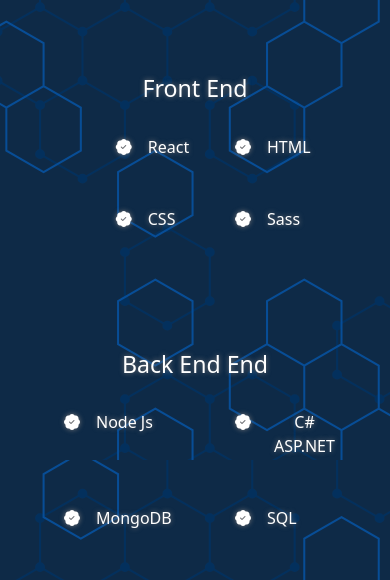
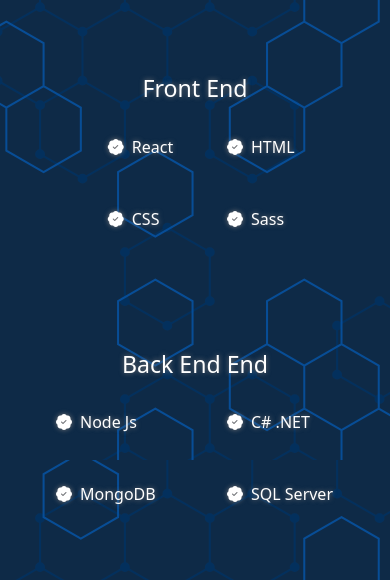
Before and after one commit to 2112miguel/portaflio, a Next.js app: page / in a window 390 px wide. Shown: the part 1220-1800 px from the top of the page. Built offline with nearby package versions, Linux system fonts and the light colour scheme.

Commit message:
Change responsive

```diff
--- a/Components/Skills.jsx
+++ b/Components/Skills.jsx
@@ -5,7 +5,7 @@
     frontEnd: ["React", "HTML", "CSS", "Sass"],
   },
   {
-    backEnd: ["Node Js", "C# ASP.NET", "MongoDB", "SQL"],
+    backEnd: ["Node Js", "C# .NET", "MongoDB", "SQL Server"],
   },
 ];
 
@@ -26,7 +26,7 @@
                 return (
                   <div className="d-flex p-4">
                     <div>
-                      <i className="bi bi-patch-check-fill mx-3"></i>
+                      <i className="bi bi-patch-check-fill mx-2"></i>
                     </div>
                     <div>{skill}</div>
                   </div>
@@ -35,13 +35,15 @@
             </div>
           </section>
           <section className="col-sm-6 col-12 col-lg-4 p-5 rounded mx-5 text-center">
-            <h3>Back End End</h3>
+            <div>
+              <h3>Back End End</h3>
+            </div>
             <div className="row row-cols-2 ">
               {skills[1].backEnd.map((skill) => {
                 return (
                   <div className="d-flex p-4">
                     <div>
-                      <i className="bi bi-patch-check-fill mx-3"></i>
+                      <i className="bi bi-patch-check-fill mx-2"></i>
                     </div>
                     <div>{skill}</div>
                   </div>
```
